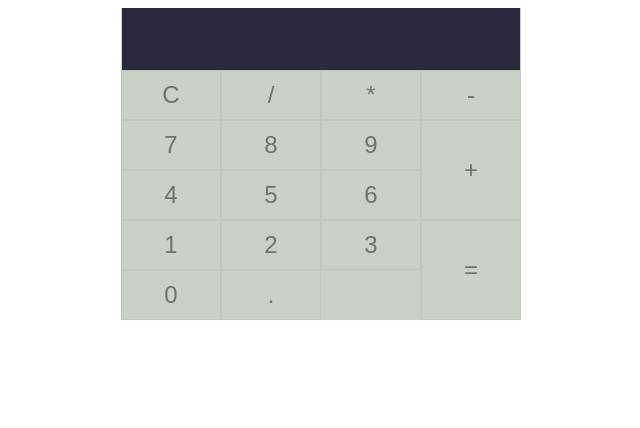
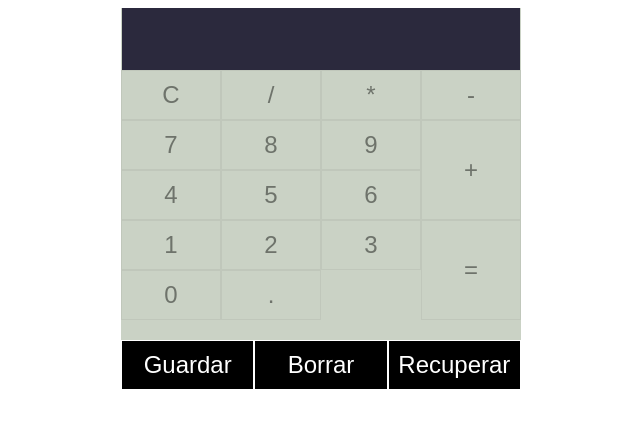
Before and after one commit to emanueljgomez/calculator, a React (Create React App) app: page / in a window 1280 px wide. Shown: the top 428 px of the page, without its empty margins (319-959 px from the left). Built offline with nearby package versions, Linux system fonts and the light colour scheme.

Commit message:
Added Save button which can be used to store the current state of 'result' in the Local Storage

```diff
--- a/src/App.js
+++ b/src/App.js
@@ -2,9 +2,11 @@ import React from "react";
 import { useState } from "react";
 import { useEffect } from "react";
 import ContainerStyle from "./styles/containerStyle";
+import ContainerStyleTwo from "./styles/containerStyleTwo";
 import Button from "./components/Button";
 import ButtonLarge from "./components/ButtonLarge";
 import ButtonBlank from "./components/ButtonBlank";
+import ButtonAction from "./components/ButtonAction";
 import Input from "./components/Input";
 import CalcWrapperStyle from "./styles/calcWrapperStyle";
 import RowStyle from "./styles/rowStyle";
@@ -14,13 +16,14 @@ function App() {
   const [result, setResult] = useState(""); // Initial state is blank, result will be shown inside the Input component
 
   useEffect(() => {
-    document.title = `Calculadora: [ ${result} ]`;
+    document.title = `Calculadora: [ ${result} ]`; // A simple useEffect hook that will show in real time the current state of 'result' in the document title
   });
 
   useEffect(() => {
     if (result == "Infinity") {
+      // Hard-coded solution for situations where a division by zero is detected
       setResult("0");
-    };
+    }
   });
 
   const addToResult = (val) => {
@@ -32,7 +35,7 @@ function App() {
         "[ ERROR ]\n\nLa operación es inválida, por favor intente de nuevo.\n\nMensaje de error:\n\n" +
           error
       );
-      setResult("");
+      setResult(""); // Error handling logic is applied in case of invalid user input
     }
   };
 
@@ -50,6 +53,10 @@ function App() {
       );
       setResult("");
     }
+  };
+
+  const saveResult = () => {
+    localStorage.setItem("Saved value", JSON.stringify(result)); // Local Storage is used in this function to save the current state of 'result'
   };
 
   return (
@@ -95,6 +102,12 @@ function App() {
             <ButtonLarge symbol="=" handleClick={calculateResult} />
           </ColStyle>
         </RowStyle>
+
+        <ContainerStyleTwo>
+          <ButtonAction symbol="" value="Guardar" handleClick={saveResult} />
+          <ButtonAction value="Borrar" />
+          <ButtonAction value="Recuperar" />
+        </ContainerStyleTwo>
       </CalcWrapperStyle>
     </ContainerStyle>
   );
--- /dev/null
+++ b/src/components/ButtonAction.js
@@ -0,0 +1,12 @@
+import ButtonStyle from "../styles/buttonStyle";
+
+function ButtonAction({ symbol, value, handleClick }) {
+  // 'symbol' property may be passed to the different rendered instances of this component
+  return (
+    <ButtonStyle action onClick={() => handleClick()}>
+      {value}
+    </ButtonStyle>
+  );
+}
+
+export default ButtonAction;
--- a/src/styles/buttonStyle.js
+++ b/src/styles/buttonStyle.js
@@ -26,5 +26,13 @@ const ButtonStyle = styled.button`
     css`
       height: 100px;
     `}
+
+    ${(props) =>
+    props.action &&
+    css`
+      background-color: black;
+      color: white;
+      border-color: white;
+    `}
 `;
 export default ButtonStyle;
--- /dev/null
+++ b/src/styles/containerStyleTwo.js
@@ -0,0 +1,10 @@
+import styled from "styled-components";
+
+const ContainerStyleTwo = styled.div`
+  margin-top: 20px;
+  display: flex;
+  justify-content: center;
+  align-items: center;
+  text-align: center;
+`;
+export default ContainerStyleTwo;
```
